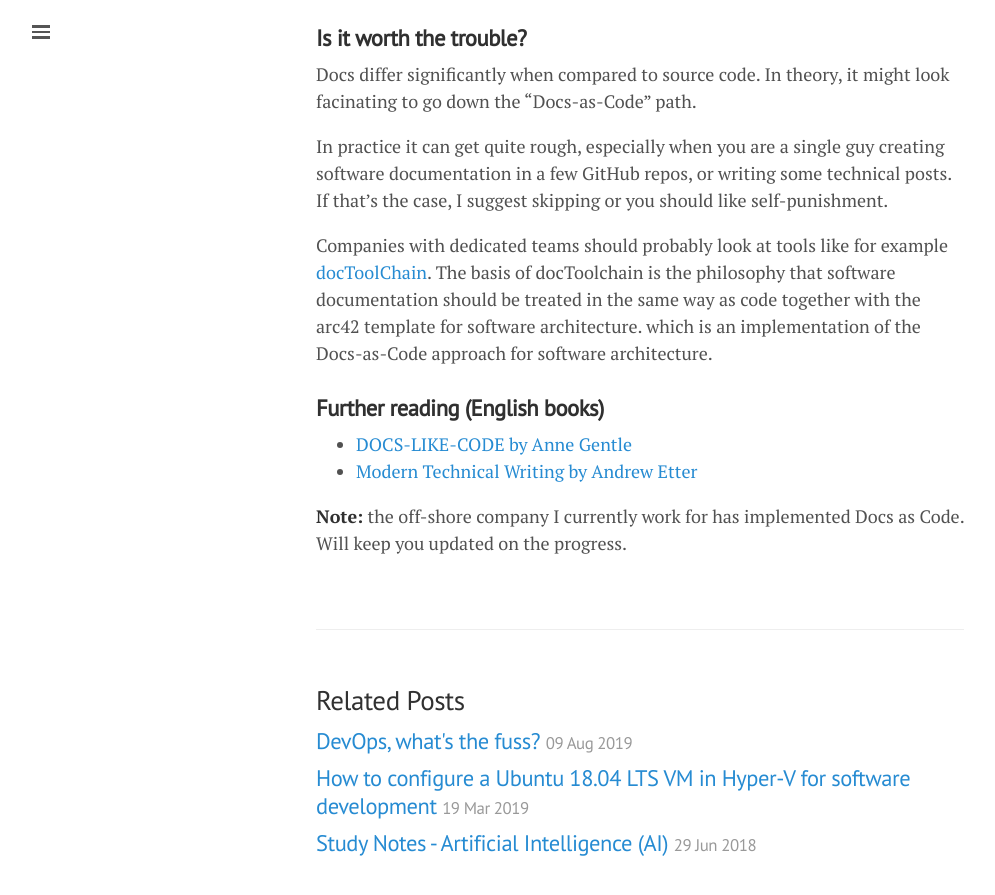
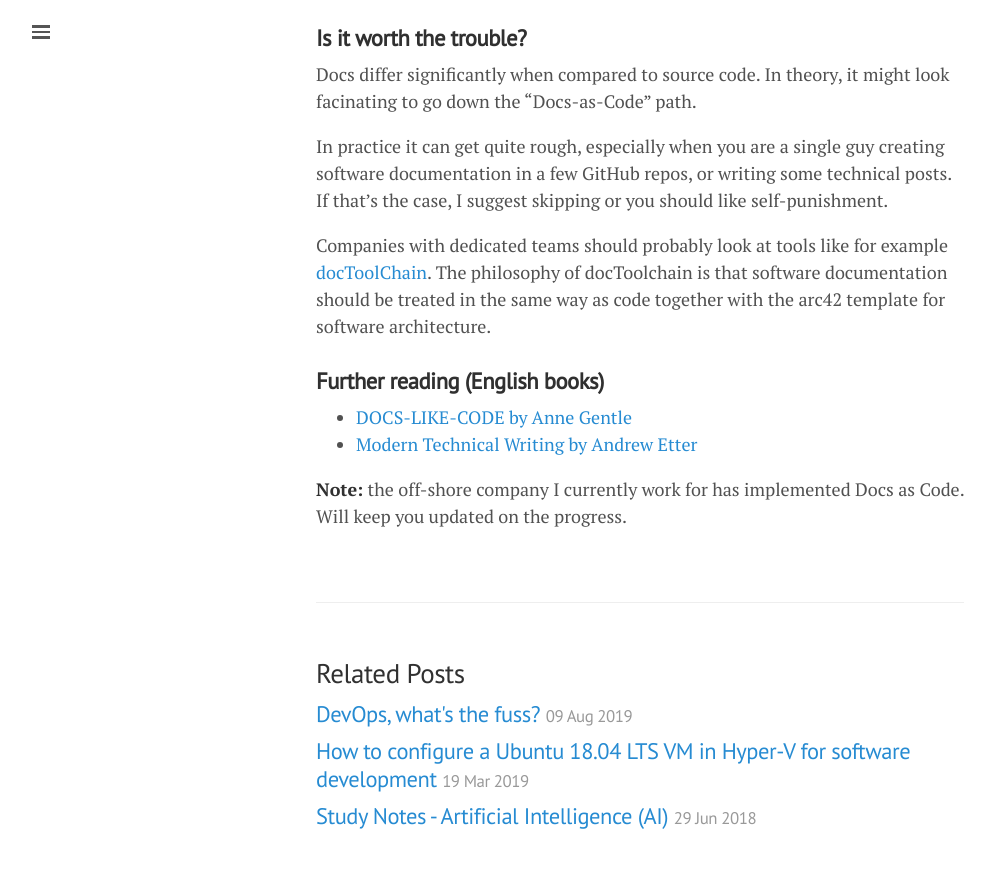
Before and after one commit to lgeurts/lgeurts.github.io, a Jekyll site: the page built from _posts/2020-08-21-docs-as-code.md, in a window 1280 px wide and 900 px high, scrolled down 1296 px. Shown: the top 895 px of the window, without its empty margins (0-995 px from the left). Built offline with Jekyll 4.4.1, drawn with Linux system fonts in a browser that asks for light colours; nearby versions of some CDN libraries.

Commit message:
Update 2020-08-21-docs-as-code.md

```diff
--- a/_posts/2020-08-21-docs-as-code.md
+++ b/_posts/2020-08-21-docs-as-code.md
@@ -49,7 +49,7 @@
 
 In practice it can get quite rough, especially when you are a single guy creating software documentation in a few GitHub repos, or writing some technical posts. If that's the case, I suggest skipping or you should like self-punishment.
 
-Companies with dedicated teams should probably look at tools like for example [docToolChain](https://doctoolchain.github.io/docToolchain/). The basis of docToolchain is the philosophy that software documentation should be treated in the same way as code together with the arc42 template for software architecture. which is an implementation of the Docs-as-Code approach for software architecture.
+Companies with dedicated teams should probably look at tools like for example [docToolChain](https://doctoolchain.github.io/docToolchain/). The philosophy of docToolchain is that software documentation should be treated in the same way as code together with the arc42 template for software architecture.
 
 ### **Further reading (English books)**
 
```
